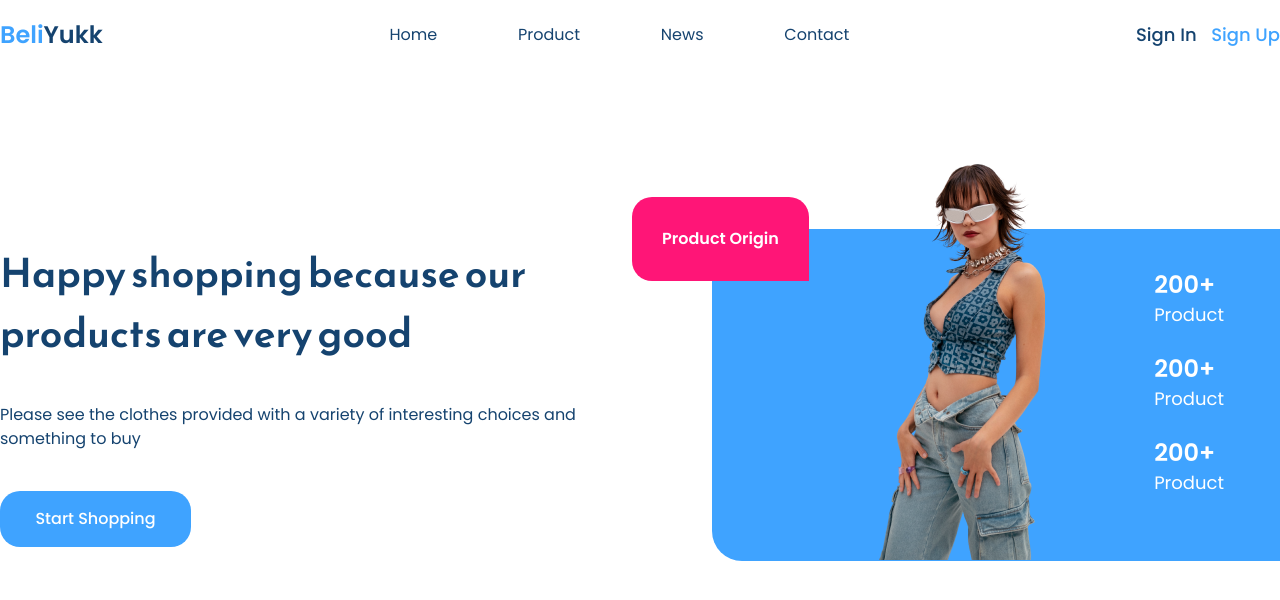
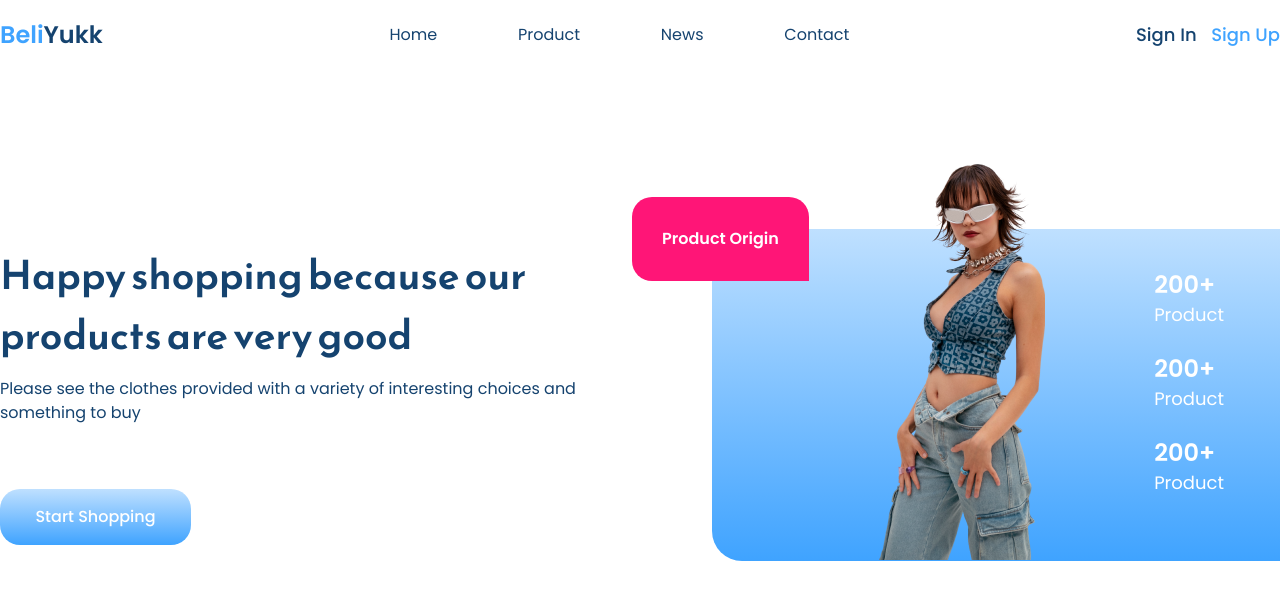
Before and after one commit to mochfarrel06/beliyukk, a React (Create React App) app: page / in a window 1280 px wide. Shown: the top 600 px of the page. Built offline with nearby package versions, Linux system fonts and the light colour scheme.

Commit message:
Membuat gradient pda button di home dan gambar home

```diff
--- a/src/pages/homepage/HomePage.tsx
+++ b/src/pages/homepage/HomePage.tsx
@@ -8,14 +8,16 @@ const HomePage = () => {
       <NavbarSession title1="Beli" title2="Yukk" menu1="Home" menu2="Product" menu3="News" menu4="Contact" sesion1="Sign In" sesion2="Sign Up" />
       <div className="w-full">
         <div className="container w-full mx-auto py-[154px] h-[650px] flex items-center">
-          <div className="w-1/2 flex flex-col gap-10">
-            <h1 className="text-c4 text-[40px] font-semibold font-reemkufi">Happy shopping because our products are very good</h1>
-            <p className="text-c4 text-base font-normal">Please see the clothes provided with a variety of interesting choices and something to buy</p>
-            <button className="w-[191px] bg-c1 rounded-[20px] py-4 px-6 text-base font-medium text-c6">Start Shopping</button>
+          <div className="w-1/2 flex flex-col gap-16">
+            <div className="flex flex-col gap-3">
+              <h1 className="text-c4 text-[40px] font-semibold font-reemkufi">Happy shopping because our products are very good</h1>
+              <p className="text-c4 text-base font-normal">Please see the clothes provided with a variety of interesting choices and something to buy</p>
+            </div>
+            <button className="w-[191px] bg-gradient-to-t from-c1 to-c3 rounded-[20px] py-4 px-6 text-base font-medium text-c6">Start Shopping</button>
           </div>
           <div className="w-1/2 flex justify-end">
             <div className="w-[568px] h-[332px]">
-              <div className="w-full h-full bg-c1 rounded-tl-[30px] rounded-bl-[30px] relative">
+              <div className="w-full h-full rounded-tl-[30px] rounded-bl-[30px] relative bg-gradient-to-t from-c1 to-c3">
                 <div className="bg-c5 w-[177px] h-[84px] rounded-t-[20px] rounded-bl-[20px] absolute -top-8 -left-20 flex justify-center items-center text-md font-semibold text-c6">Product Origin</div>
                 <div className=" bg-cover w-[173px] h-[400px] absolute -top-[69.1px] left-40" style={{ backgroundImage: `url(${Homeimg})` }}></div>
                 <div className="absolute flex flex-col gap-6 right-14 top-10">
```
